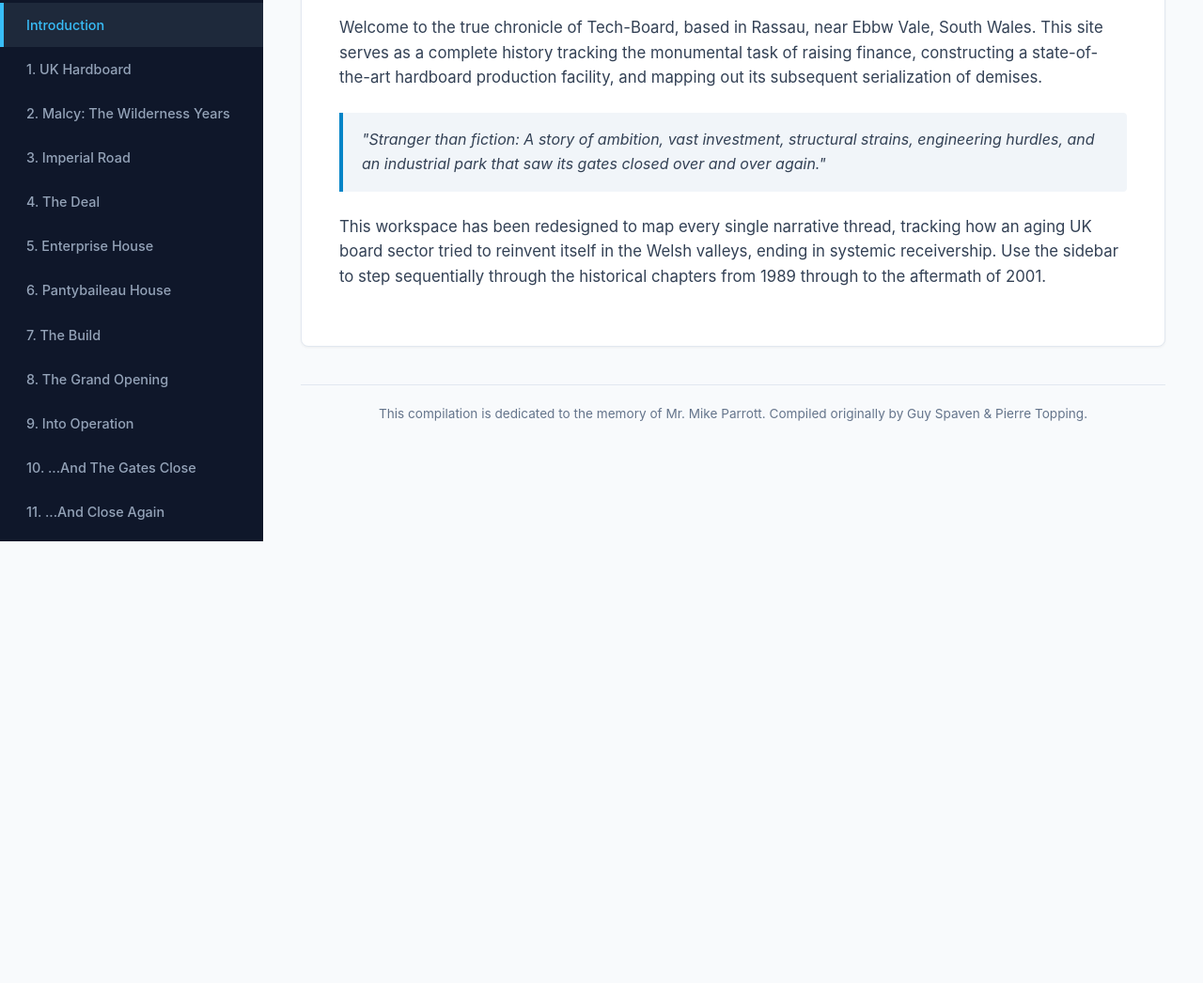
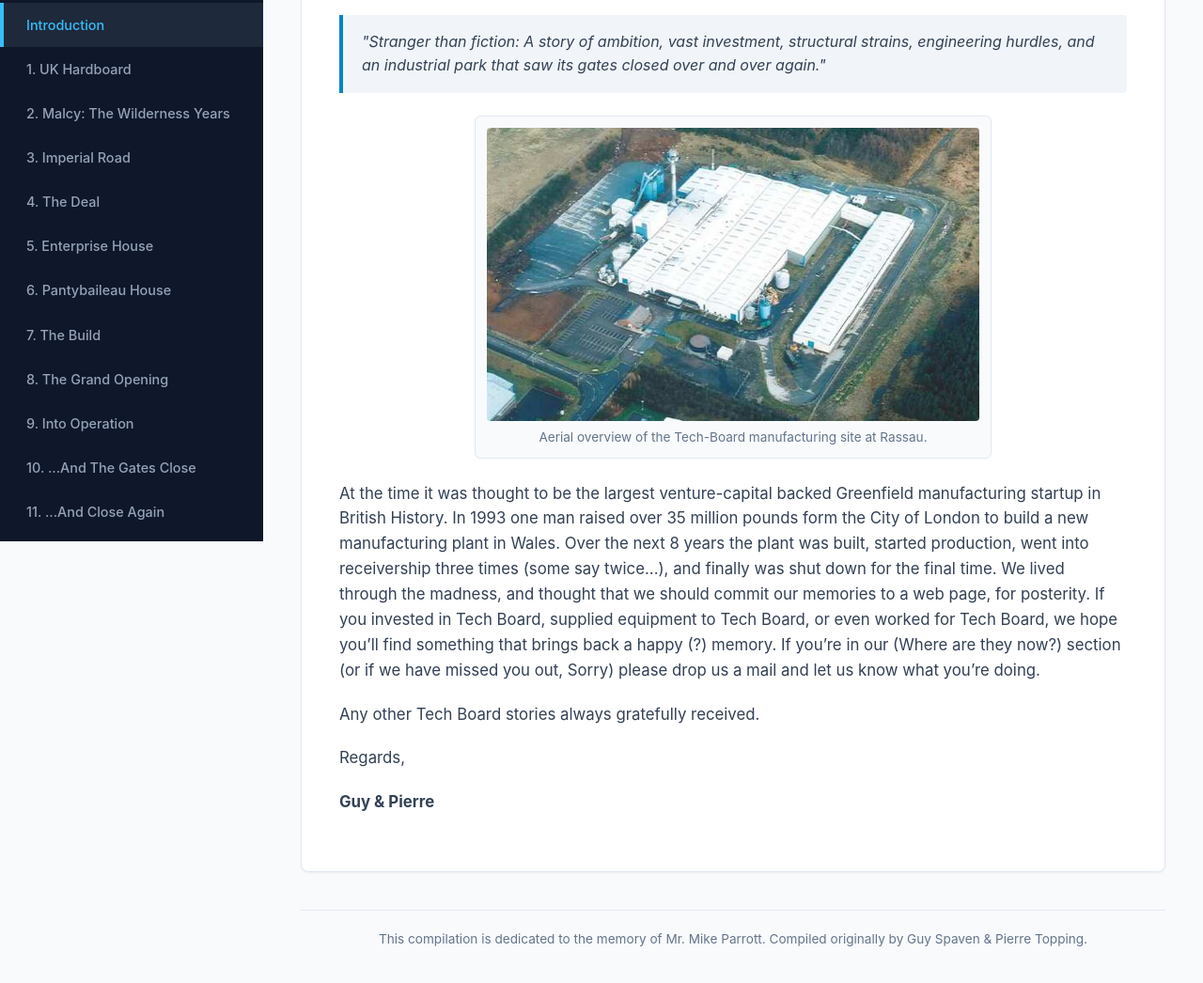
Before and after one commit to PierreTopping/Tech-Board, a plain HTML site: page index.html in a window 1280 px wide. Shown: the part 224-1270 px from the top of the page at 94% size. Before the commit the page ends 800 px from the top, so only its background shows below. Drawn offline with Linux system fonts and the light colour scheme; files whose address does not match are found by name.

Commit message:
Update index.html

```diff
--- a/index.html
+++ b/index.html
@@ -290,11 +290,19 @@
                 title: "Introduction",
                 subtitle: "The Largest Venture Capital Greenfield Startup Failure in British History",
                 content: `
-                    <p>Welcome to the true chronicle of Tech-Board, based in Rassau, near Ebbw Vale, South Wales. This site serves as a complete history tracking the monumental task of raising finance, constructing a state-of-the-art hardboard production facility, and mapping out its subsequent serialization of demises.</p>
                     <div class="quote-block">
                         "Stranger than fiction: A story of ambition, vast investment, structural strains, engineering hurdles, and an industrial park that saw its gates closed over and over again."
                     </div>
-                    <p>This workspace has been redesigned to map every single narrative thread, tracking how an aging UK board sector tried to reinvent itself in the Welsh valleys, ending in systemic receivership. Use the sidebar to step sequentially through the historical chapters from 1989 through to the aftermath of 2001.</p>
+
+                    <div class="single-media gallery-item" style="max-width: 550px; margin: 24px auto;">
+                        <img src="Pictures/tech-board-from-above.jpg" alt="Tech-Board from above" style="width:100%; max-height:none;">
+                        <div class="image-caption">Aerial overview of the Tech-Board manufacturing site at Rassau.</div>
+                    </div>
+
+                    <p>At the time it was thought to be the largest venture-capital backed Greenfield manufacturing startup in British History. In 1993 one man raised over 35 million pounds form the City of London to build a new manufacturing plant in Wales. Over the next 8 years the plant was built, started production, went into receivership three times (some say twice...), and finally was shut down for the final time. We lived through the madness, and thought that we should commit our memories to a web page, for posterity. If you invested in Tech Board, supplied equipment to Tech Board, or even worked for Tech Board, we hope you’ll find something that brings back a happy (?) memory. If you’re in our (Where are they now?) section (or if we have missed you out, Sorry) please drop us a mail and let us know what you’re doing.</p>
+                    <p>Any other Tech Board stories always gratefully received.</p>
+                    <p>Regards,</p>
+                    <p><strong>Guy & Pierre</strong></p>
                 `
             },
             uk_hard: {
```
